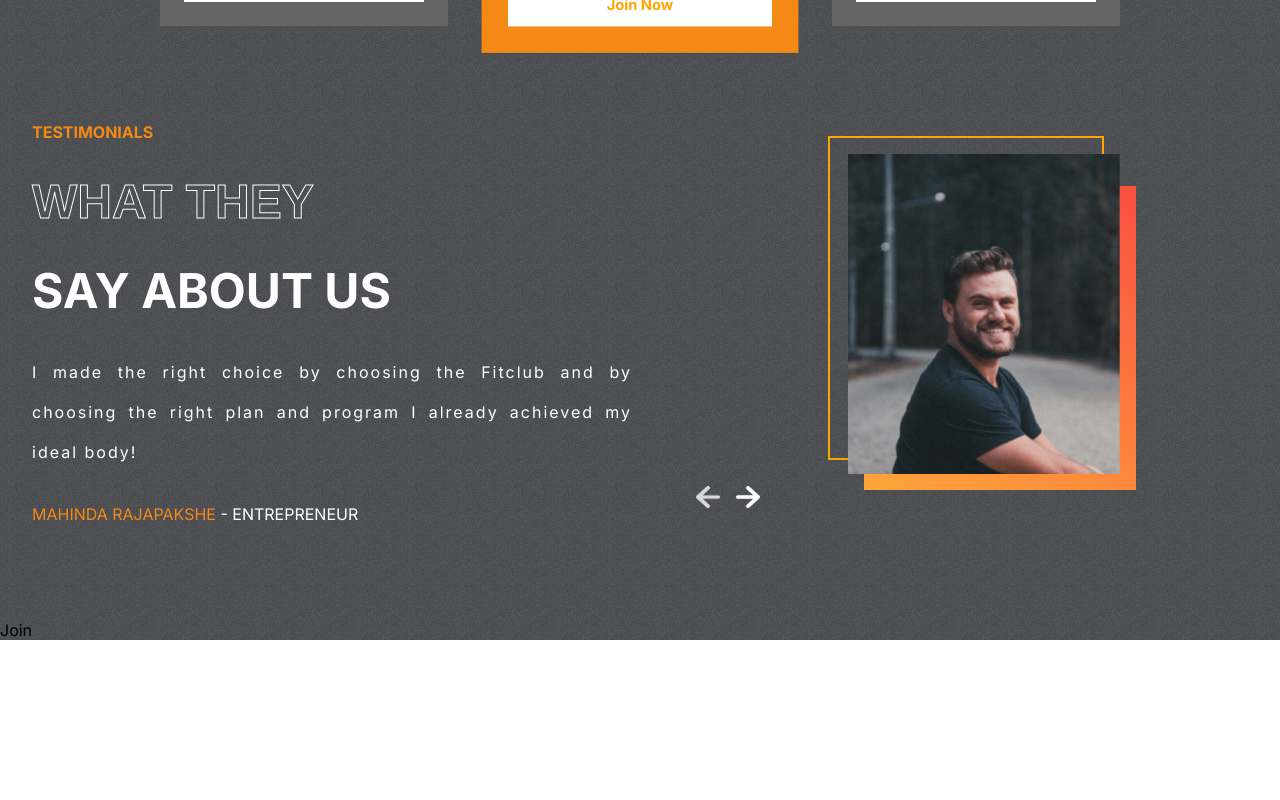
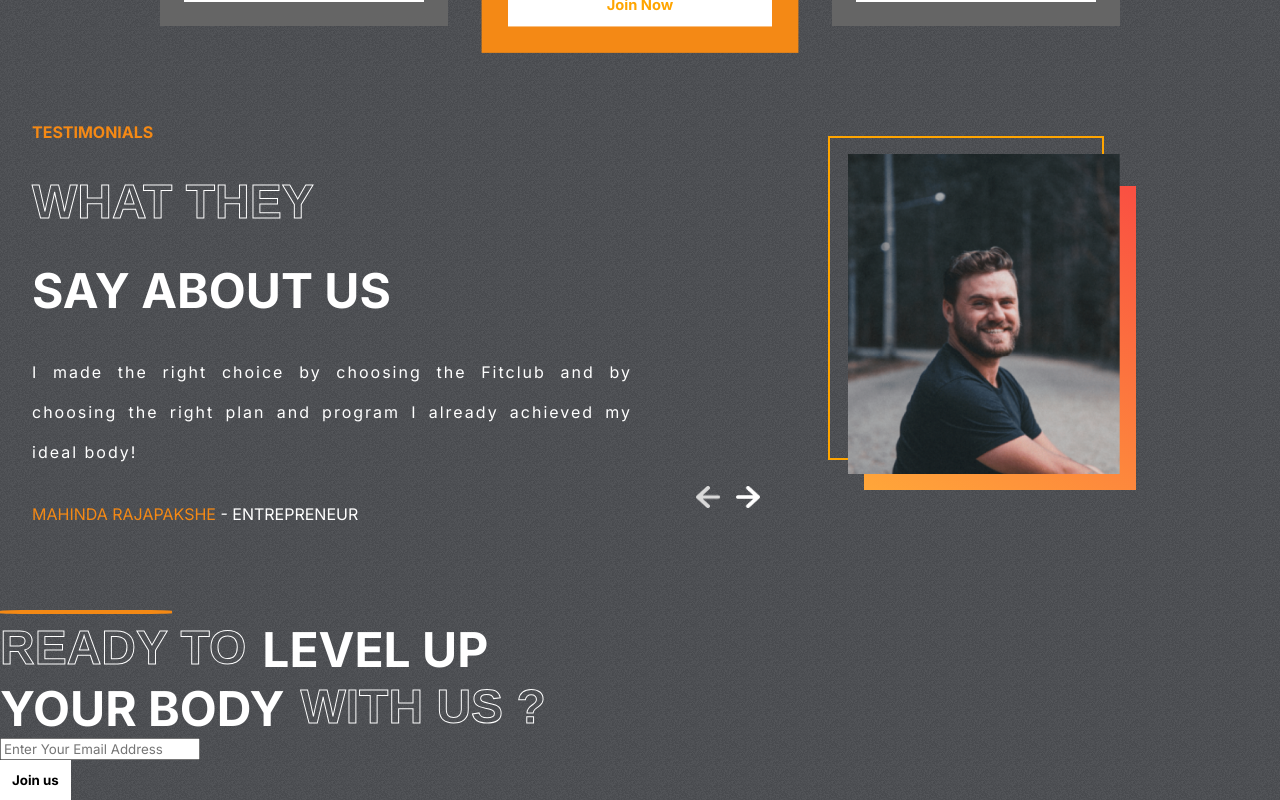
Before and after one commit to Ashen270/fitnessarena, a React (Create React App) app in the folder fitnessarena/: page / in a window 1280 px wide. Shown: the part 2425-3225 px from the top of the page. Before the commit the page ends 3065 px from the top, so only its background shows below. Built offline with nearby package versions, Linux system fonts and the light colour scheme.

Commit message:
jin updated

```diff
--- a/fitnessarena/src/componets/Join/Join.css
+++ b/fitnessarena/src/componets/Join/Join.css
@@ -0,0 +1,28 @@
+.join{
+    display: flex;
+    padding: 0 2rem;
+    gap: 10rem;
+
+}
+
+.left-j{
+    color: white;
+    font-size: 3rem ;
+    font-weight: bold;
+    text-transform: uppercase ;
+    position: relative;
+}
+
+.left-j>hr{
+    position: absolute;
+    width: 10.5rem;
+    border: 2px solid var(--orange);
+    border-radius: 20%;
+    margin: -10px 0;
+
+}
+
+.left-j>div{
+    display: flex;
+    gap: 1rem;
+}
--- a/fitnessarena/src/componets/Join/Join.jsx
+++ b/fitnessarena/src/componets/Join/Join.jsx
@@ -1,8 +1,38 @@
 import React from 'react'
+import './Join.css'
 
 const Join = () => {
   return (
-    <div>Join</div>
+
+    <div className='Join' id='Join-us'>
+
+         <div className="left-j">
+         <hr />
+           <div>
+            <span className='stroke-text'>Ready to</span>
+            <span> Level up</span>
+          </div>
+          <div>
+            <span>Your body</span>
+            <span className='stroke-text'>With us ?</span>
+          </div>
+
+
+         </div>
+         <div className="right-j">
+
+              <form action='' className='email-conatiner'>
+                <input type="email" name="user_email" placeholder='Enter Your Email Address'/>
+                <button className='btn btn-j'>Join us</button>
+              </form>
+
+
+         </div>
+
+
+    </div>
+
+
   )
 }
 
```
